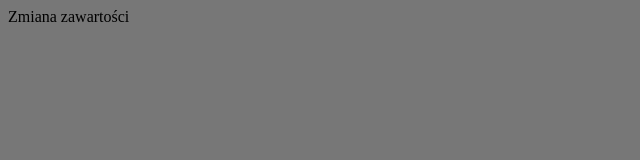
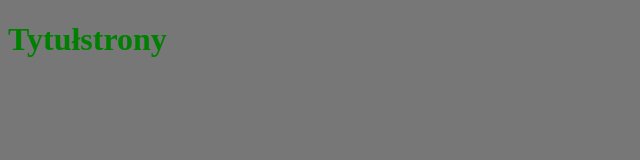
Before and after one commit to x5p3l/witryna2, a plain HTML site: page index.html in a window 1280 px wide. Shown: the whole page, without its empty margins (0-640 px from the left). Drawn offline with Linux system fonts and the light colour scheme.

Commit message:
GreenTitle

```diff
--- a/index.html
+++ b/index.html
@@ -7,6 +7,6 @@
     <link rel="stylesheet" href="style.css">
 </head>
 <body>
-    Zmiana zawartości
+    <h1>Tytułstrony</h1>
 </body>
 </html>
--- a/style.css
+++ b/style.css
@@ -1,3 +1,6 @@
 body {
     background-color: #777;
 }
+h1 {
+    color: green;
+}
```
